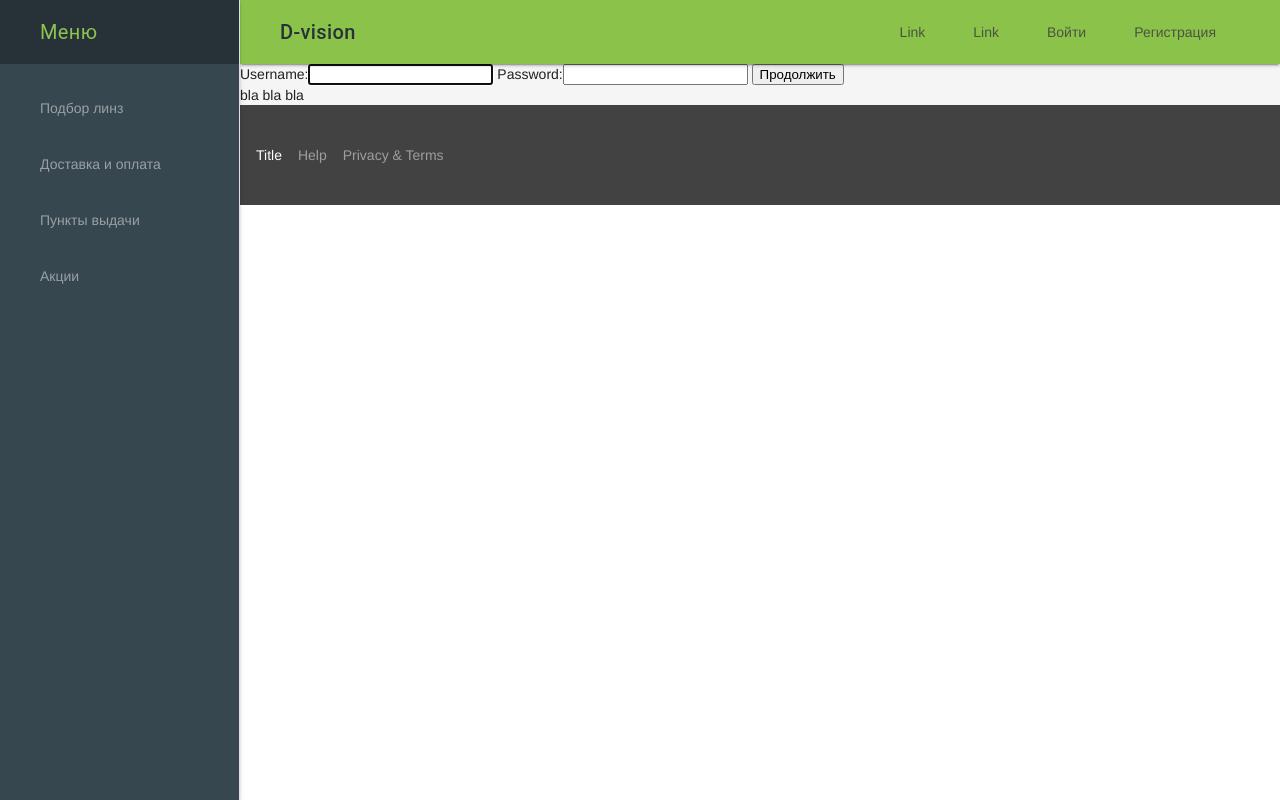
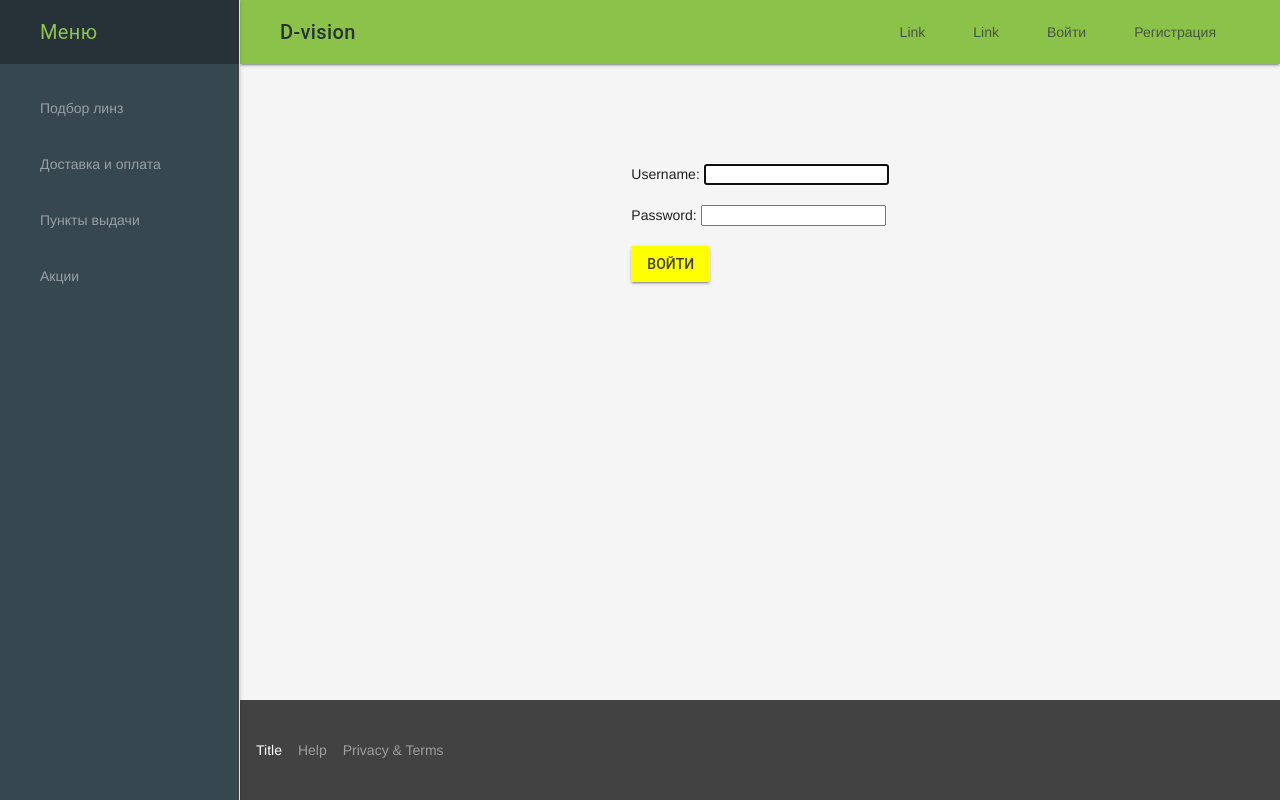
Before and after one commit to cMeIIIHo/market, a Django app: a page that uses templates/base.html in a window 1280 px wide. Run offline with Django 3.2, Linux system fonts and the light colour scheme.

Commit message:
done redirection for auth views

```diff
--- a/catalog/templates/catalog/product_page.html
+++ b/catalog/templates/catalog/product_page.html
@@ -90,7 +90,7 @@
                 </div>
 
                 <!-- price, cart button -->
-                <div class="mdl-cell mdl-cell--7-col flexblock">
+                <div class="mdl-cell mdl-cell--7-col price_block">
                     <div class="my-price_info">
                         Цена:
                         <div id="price">100</div>
--- /dev/null
+++ b/loginsys/templates/loginsys/auth_form.html
@@ -0,0 +1,29 @@
+<style>
+    .auth_form {
+    margin-top: 100px;
+    }
+    .auth_form div {
+    margin-top: 20px;
+    }
+</style>
+
+<div class="auth_form">
+    <form action="{{ form.url }}" method="post">
+        {% csrf_token %}
+        {% for field in form %}
+        <div>
+            {{ field.errors }}
+            {{ field.label_tag }}
+            {{ field }}
+        </div>
+        {% endfor %}
+        {% if redirect_url %}
+        <input type="hidden" name="redirect_url" value="{{redirect_url}}"/>
+        {% endif %}
+        <div>
+            <button class="mdl-button mdl-js-button mdl-button--raised mdl-js-ripple-effect mdl-button--accent">
+                {{ form.button_text }}
+            </button>
+        </div>
+    </form>
+</div>
--- a/loginsys/templates/loginsys/user_login.html
+++ b/loginsys/templates/loginsys/user_login.html
@@ -1,10 +1,7 @@
 {% extends 'base.html' %}
 
 {% block content %}
-    <form action="{% url 'loginsys:user_login' %}" method="post">
-    {% csrf_token %}
-    {{form}}
-    <input type="submit" value="Продолжить" />
-    </form>
-bla bla bla
+
+{% include 'loginsys/auth_form.html' %}
+
 {% endblock %}
--- a/loginsys/views.py
+++ b/loginsys/views.py
@@ -1,11 +1,15 @@
 from django.shortcuts import render, redirect
 from django.contrib.auth.forms import UserCreationForm, AuthenticationForm
 from django.contrib.auth import authenticate, login, logout
+from django.core.urlresolvers import reverse
 
 # Create your views here.
 
 
 def user_registration(request):
+
+    # redirect_url tries to take value from POST dictionary, if not - it uses url where user came from.
+    redirect_url = request.POST.get('redirect_url', request.META['HTTP_REFERER'])
     if request.method == 'POST':
         filled_form = UserCreationForm(request.POST)
         if filled_form.is_valid():
@@ -13,30 +17,36 @@ def user_registration(request):
             new_user = authenticate(username=filled_form.cleaned_data['username'],
                                     password=filled_form.cleaned_data['password1'])
             login(request, new_user)
-            return redirect('/')
+            return redirect(redirect_url)
         else:
             form = filled_form
     else:
         form = UserCreationForm()
+    form.url = reverse('loginsys:user_registration')
+    form.button_text = 'Зарегистрироваться'
     template = 'loginsys/user_registration.html'
-    context = {'form': form}
+    context = {'form': form, 'redirect_url': redirect_url}
     return render(request, template, context)
 
 
 def user_login(request):
+
+    redirect_url = request.POST.get('redirect_url', request.META['HTTP_REFERER'])
     if request.method == 'POST':
         filled_form = AuthenticationForm(request, request.POST)
         if filled_form.is_valid():
             user = authenticate(username=filled_form.cleaned_data['username'],
                                 password=filled_form.cleaned_data['password'])
             login(request, user)
-            return redirect('/')
+            return redirect(redirect_url)
         else:
             form = filled_form
     else:
         form = AuthenticationForm(request)
+    form.url = reverse('loginsys:user_login')
+    form.button_text = 'Войти'
     template = 'loginsys/user_login.html'
-    context = {'form': form}
+    context = {'form': form, 'redirect_url': redirect_url}
     return render(request, template, context)
 
 
--- a/templates/base.html
+++ b/templates/base.html
@@ -11,6 +11,11 @@
     <script src="https://ajax.googleapis.com/ajax/libs/jquery/1.12.4/jquery.min.js"></script>
     <script src="{% static 'catalog/js/my_fourth_js.js' %}"></script>
     <style>
+        .mdl-layout__content{
+        background-color: #f5f5f5;
+        display: flex;
+        flex-direction: column;
+        }
         .mdl-layout a {
         text-decoration: none;
         }
@@ -54,12 +59,12 @@
             background: #8dc351;
             color: rgb(66,66,66);
         }
-        .mdl-grid {
+        .page_content {
         max-width: 1080px;
+        margin: 0 auto;
+        flex: 1;
         }
-        .page-content {
-        background-color: #f5f5f5;
-        }
+
 
 
 
@@ -121,7 +126,7 @@
             width: 35%;
             min-height: 100px;
         }
-        .flexblock {
+        .price_block {
         display: flex;
         }
     </style>
@@ -163,7 +168,8 @@
         </nav>
     </div>
     <main class="mdl-layout__content">
-        <div class="page-content">
+        <div class="page_content">
+
 
             {% block content %}{% endblock %}
 
```
Also changed, not shown: loginsys/templates/loginsys/user_registration.html (+3 -6 lines).
